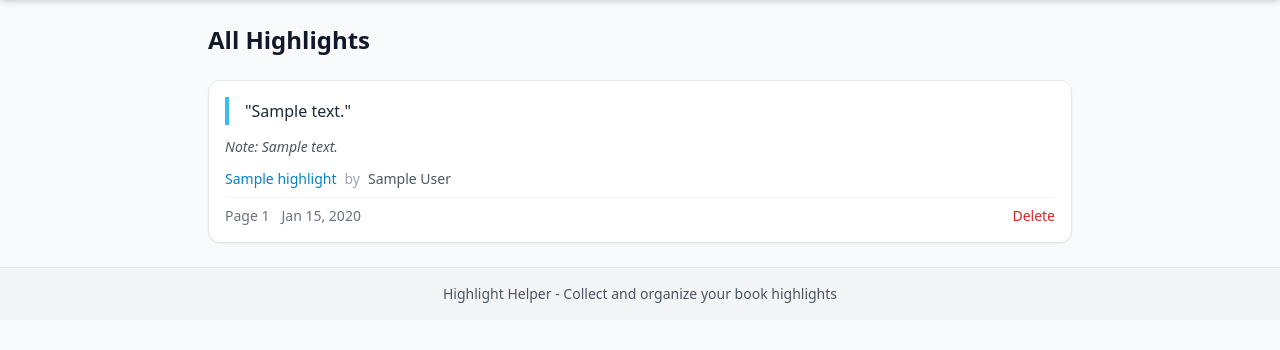
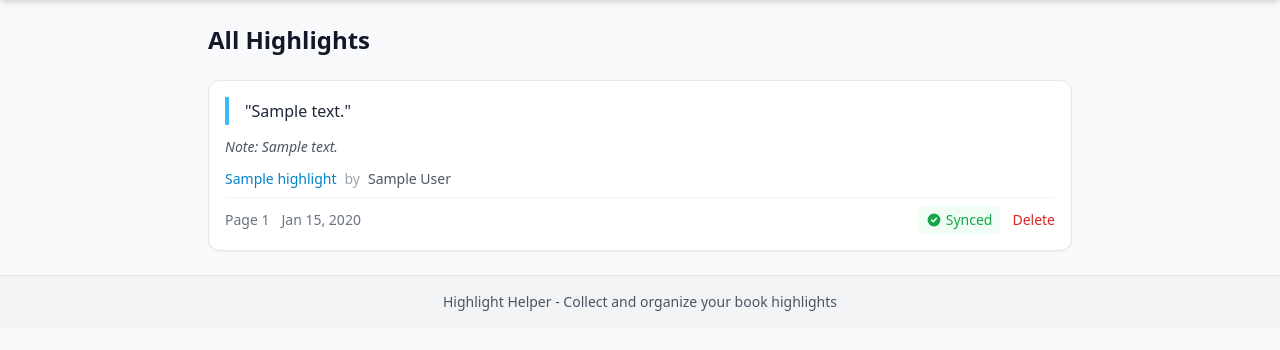
Before and after one commit to EvanOman/highlight-helper, a FastAPI app: template app/templates/all_highlights.html in a window 1280 px wide. Shown: the part 52-402 px from the top of the page. Run offline with FastAPI, Linux system fonts and the light colour scheme; the template is opened without the code that fills it: most values are stand-ins (such as "Sample title", 1, 10 or a date in 2020); some libraries are stand-ins or nearby versions.

Commit message:
Add Readwise sync button to All Highlights page
- Add synced_at field to all_highlights view data
- Add sync button and synced indicator to each highlight
- Add JavaScript for async sync functionality
- Add test for sync button display

Closes #13

Co-Authored-By: Claude Opus 4.5 <noreply@anthropic.com>

```diff
--- a/app/api/views.py
+++ b/app/api/views.py
@@ -344,6 +344,7 @@ async def all_highlights(
             "note": highlight.note,
             "page_number": highlight.page_number,
             "created_at": highlight.created_at,
+            "synced_at": highlight.synced_at,
             "book_id": book.id,
             "book_title": book.title,
             "book_author": book.author,
--- a/app/templates/all_highlights.html
+++ b/app/templates/all_highlights.html
@@ -33,12 +33,31 @@
                 {% endif %}
                 <span>{{ highlight.created_at.strftime('%b %d, %Y') }}</span>
             </div>
-            <form action="/highlights/{{ highlight.id }}/delete" method="post"
-                  onsubmit="return confirm('Delete this highlight?');">
-                <button type="submit" class="text-red-600 hover:text-red-700">
-                    Delete
+            <div class="flex items-center gap-3">
+                {% if highlight.synced_at %}
+                <span class="inline-flex items-center gap-1 text-green-600 px-2 py-1 bg-green-50 rounded" title="Synced to Readwise on {{ highlight.synced_at.strftime('%b %d, %Y') }}">
+                    <svg xmlns="http://www.w3.org/2000/svg" class="h-4 w-4" viewBox="0 0 20 20" fill="currentColor">
+                        <path fill-rule="evenodd" d="M10 18a8 8 0 100-16 8 8 0 000 16zm3.707-9.293a1 1 0 00-1.414-1.414L9 10.586 7.707 9.293a1 1 0 00-1.414 1.414l2 2a1 1 0 001.414 0l4-4z" clip-rule="evenodd" />
+                    </svg>
+                    Synced
+                </span>
+                {% else %}
+                <button id="sync-btn-{{ highlight.id }}"
+                        onclick="syncHighlightToReadwise({{ highlight.id }})"
+                        class="inline-flex items-center gap-1 text-amber-700 px-2 py-1 bg-amber-50 rounded hover:bg-amber-100 transition">
+                    <svg xmlns="http://www.w3.org/2000/svg" class="h-4 w-4" viewBox="0 0 20 20" fill="currentColor">
+                        <path fill-rule="evenodd" d="M4 2a1 1 0 011 1v2.101a7.002 7.002 0 0111.601 2.566 1 1 0 11-1.885.666A5.002 5.002 0 005.999 7H9a1 1 0 010 2H4a1 1 0 01-1-1V3a1 1 0 011-1zm.008 9.057a1 1 0 011.276.61A5.002 5.002 0 0014.001 13H11a1 1 0 110-2h5a1 1 0 011 1v5a1 1 0 11-2 0v-2.101a7.002 7.002 0 01-11.601-2.566 1 1 0 01.61-1.276z" clip-rule="evenodd" />
+                    </svg>
+                    <span id="sync-btn-text-{{ highlight.id }}">Sync</span>
                 </button>
-            </form>
+                {% endif %}
+                <form action="/highlights/{{ highlight.id }}/delete" method="post"
+                      onsubmit="return confirm('Delete this highlight?');">
+                    <button type="submit" class="text-red-600 hover:text-red-700">
+                        Delete
+                    </button>
+                </form>
+            </div>
         </div>
     </div>
     {% endfor %}
@@ -59,4 +78,45 @@
     </a>
 </div>
 {% endif %}
+
+<script>
+async function syncHighlightToReadwise(highlightId) {
+    const btn = document.getElementById(`sync-btn-${highlightId}`);
+    const btnText = document.getElementById(`sync-btn-text-${highlightId}`);
+
+    btn.disabled = true;
+    btnText.textContent = 'Syncing...';
+
+    try {
+        const response = await fetch(`/api/readwise/sync/${highlightId}`, {
+            method: 'POST',
+            headers: {
+                'Content-Type': 'application/json',
+            },
+        });
+
+        const data = await response.json();
+
+        if (response.ok && data.success) {
+            // Replace button with synced indicator
+            btn.outerHTML = `
+                <span class="inline-flex items-center gap-1 text-green-600 px-2 py-1 bg-green-50 rounded" title="Synced to Readwise">
+                    <svg xmlns="http://www.w3.org/2000/svg" class="h-4 w-4" viewBox="0 0 20 20" fill="currentColor">
+                        <path fill-rule="evenodd" d="M10 18a8 8 0 100-16 8 8 0 000 16zm3.707-9.293a1 1 0 00-1.414-1.414L9 10.586 7.707 9.293a1 1 0 00-1.414 1.414l2 2a1 1 0 001.414 0l4-4z" clip-rule="evenodd" />
+                    </svg>
+                    Synced
+                </span>
+            `;
+        } else {
+            alert(data.detail || data.error || 'Failed to sync. Please configure your Readwise API token.');
+            btnText.textContent = 'Sync';
+            btn.disabled = false;
+        }
+    } catch (error) {
+        alert('Network error. Please try again.');
+        btnText.textContent = 'Sync';
+        btn.disabled = false;
+    }
+}
+</script>
 {% endblock %}
```
Also changed, not shown: tests/integration/test_views.py (+10 -0 lines).
